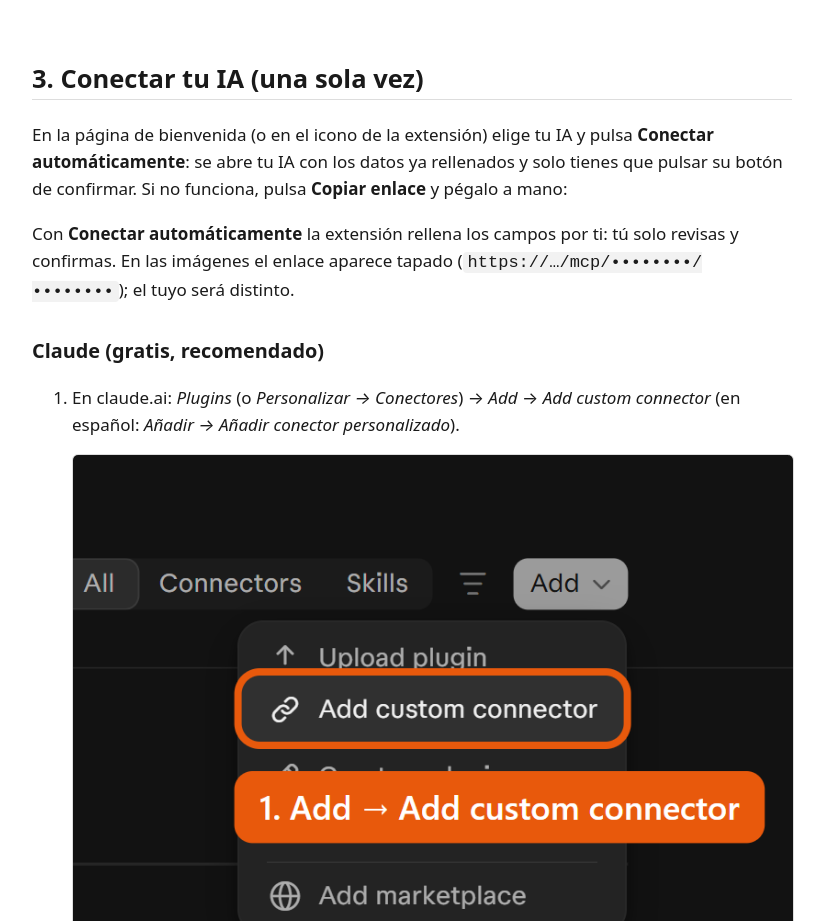
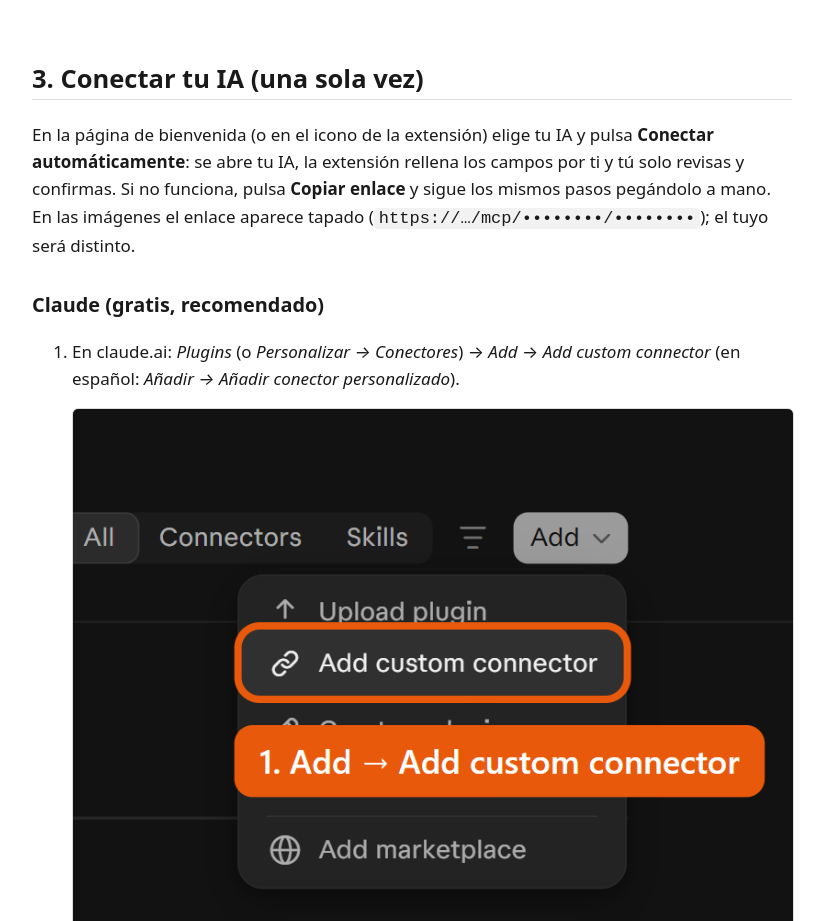
Before and after one commit to iyangarcia/uniovi-virtual-extension, a browser extension: page docs/index.html in a window 1280 px wide. Shown: the part 3540-4461 px from the top of the page, without its empty margins (228-1053 px from the left). Drawn offline with Linux system fonts and the light colour scheme.

Commit message:
Guide: one intro paragraph for step 3

```diff
--- a/docs/index.html
+++ b/docs/index.html
@@ -61,9 +61,8 @@ Después se actualiza sola cada vez que entras.</p>
 
 <h2>3. Conectar tu IA (una sola vez)</h2>
 <p>En la página de bienvenida (o en el icono de la extensión) elige tu IA y pulsa <strong>Conectar automáticamente</strong>:
-se abre tu IA con los datos ya rellenados y solo tienes que pulsar su botón de confirmar.
-Si no funciona, pulsa <strong>Copiar enlace</strong> y pégalo a mano:</p>
-<p>Con <strong>Conectar automáticamente</strong> la extensión rellena los campos por ti: tú solo revisas y confirmas.
+se abre tu IA, la extensión rellena los campos por ti y tú solo revisas y confirmas.
+Si no funciona, pulsa <strong>Copiar enlace</strong> y sigue los mismos pasos pegándolo a mano.
 En las imágenes el enlace aparece tapado (<code>https://…/mcp/••••••••/••••••••</code>); el tuyo será distinto.</p>
 
 <h3>Claude (gratis, recomendado)</h3>
```
